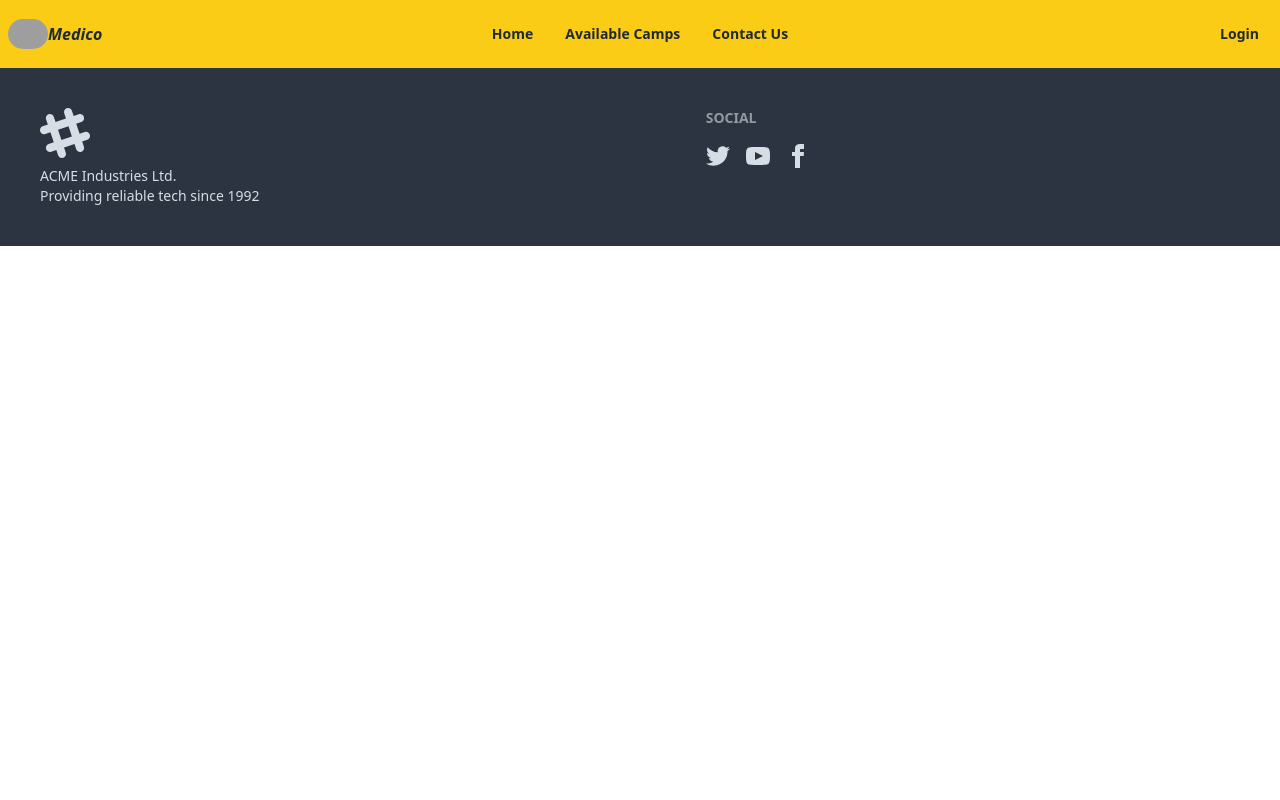
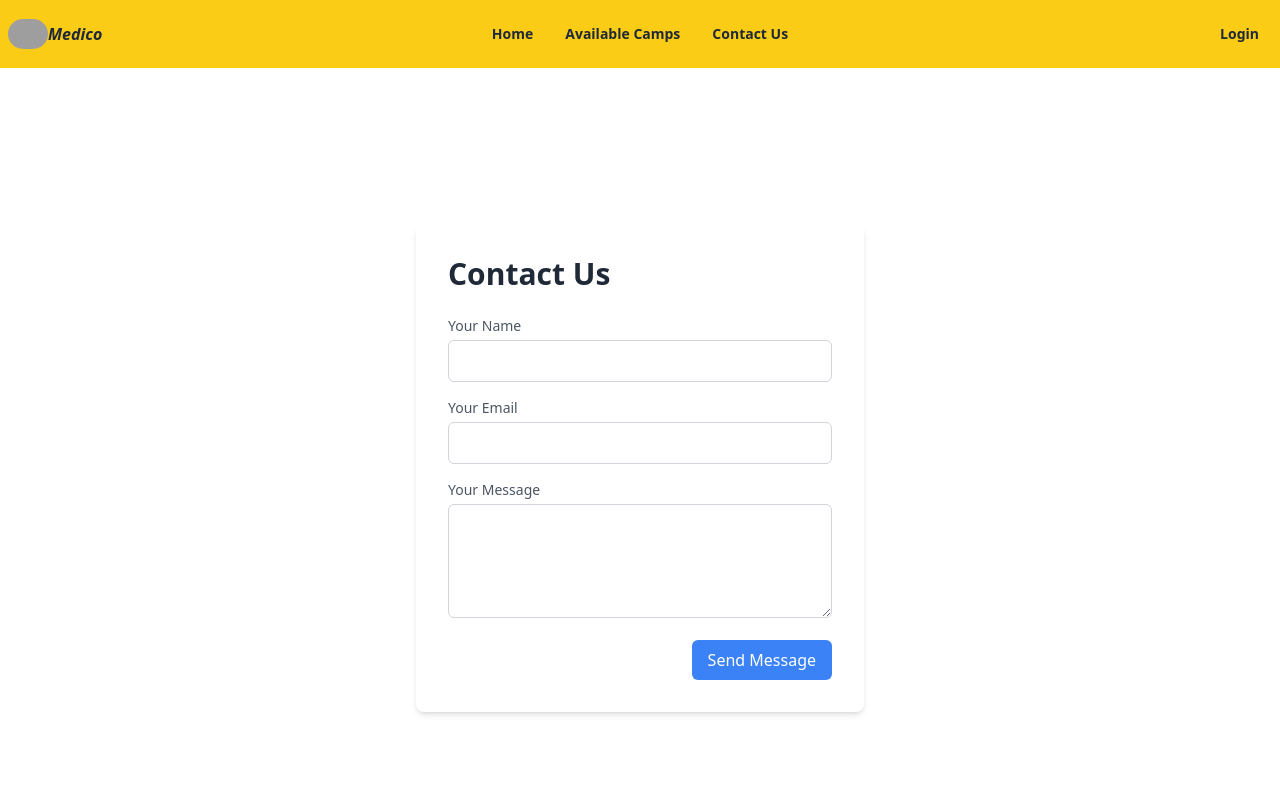
Before and after one commit to Rasibul/medical-camp-client-site, a React (Vite) app: page /contactUs in a window 1280 px wide. Shown: the top 800 px of the page. Built offline with nearby package versions, Linux system fonts and the light colour scheme; no server answers; grey boxes are pictures that could not be loaded.

Commit message:
create a contact page and error page

```diff
--- a/src/Pages/ContactUs/ContactUs.jsx
+++ b/src/Pages/ContactUs/ContactUs.jsx
@@ -1,9 +1,50 @@
-
+import { Link } from "react-router-dom";
 
 const ContactUs = () => {
     return (
-        <div>
-
+        <div className="">
+            <div className="min-h-screen flex items-center justify-center ">
+                <div className="bg-white p-8 rounded-lg shadow-md max-w-md w-full">
+                    <h2 className="text-3xl font-semibold text-gray-800 mb-6">Contact Us</h2>
+                    <form action="#" method="post">
+                        <div className="mb-4">
+                            <label htmlFor="name" className="block text-sm font-medium text-gray-600">Your Name</label>
+                            <input
+                                type="text"
+                                id="name"
+                                name="name"
+                                className="mt-1 p-2 w-full border border-gray-300 rounded-md focus:outline-none focus:border-blue-500"
+                                required
+                            />
+                        </div>
+                        <div className="mb-4">
+                            <label htmlFor="email" className="block text-sm font-medium text-gray-600">Your Email</label>
+                            <input
+                                type="email"
+                                id="email"
+                                name="email"
+                                className="mt-1 p-2 w-full border border-gray-300 rounded-md focus:outline-none focus:border-blue-500"
+                                required
+                            />
+                        </div>
+                        <div className="mb-4">
+                            <label htmlFor="message" className="block text-sm font-medium text-gray-600">Your Message</label>
+                            <textarea
+                                id="message"
+                                name="message"
+                                rows="4"
+                                className="mt-1 p-2 w-full border border-gray-300 rounded-md focus:outline-none focus:border-blue-500"
+                                required
+                            ></textarea>
+                        </div>
+                        <div className="flex justify-end">
+                            <Link to="/error">
+                                <button type="submit" className="bg-blue-500 text-white px-4 py-2 rounded-md hover:bg-blue-700">Send Message</button>
+                            </Link>
+                        </div>
+                    </form>
+                </div>
+            </div>
         </div>
     );
 };
--- /dev/null
+++ b/src/Pages/ErrorPage/ErrorPage.jsx
@@ -0,0 +1,18 @@
+import { Link } from "react-router-dom";
+
+
+const ErrorPage = () => {
+    return (
+        <div className="min-h-screen flex items-center justify-center bg-gradient-to-r from-blue-500 to-yellow-500 text-white">
+            <div className="text-center">
+                <h2 className="text-6xl font-bold mb-4">Oops!</h2>
+                <p className="text-lg mb-8">{"Something went wrong. This page doesn't exist."}</p>
+                <Link to="/">
+                    <button  className="bg-yellow-400 hover:bg-yellow-500 text-gray-800 px-6 py-3 rounded-full text-lg">Go Home</button>
+                </Link>
+            </div>
+        </div>
+    );
+};
+
+export default ErrorPage;
--- a/src/Pages/Home/Header/Banner/Banner.jsx
+++ b/src/Pages/Home/Header/Banner/Banner.jsx
@@ -3,7 +3,7 @@ import "react-responsive-carousel/lib/styles/carousel.min.css";
 
 const Banner = () => {
     return (
-        <div className="text-center max-w-[1300px] mx-auto">
+        <div className="text-center">
             <Carousel>
                 <div>
                     <img src="https://i.ibb.co/Ss3vVq7/Banner-1.jpg" />
--- a/src/Pages/Home/Header/NavBar/NavBar.jsx
+++ b/src/Pages/Home/Header/NavBar/NavBar.jsx
@@ -11,7 +11,7 @@ const Navbar = () => {
     </>
 
     return (
-        <div className="navbar  max-w-[1300px] mx-auto  bg-yellow-400">
+        <div className="navbar    bg-yellow-400">
             <div className="navbar-start">
                 <div className="dropdown">
                     <label tabIndex={0} className="btn btn-ghost lg:hidden">
--- a/src/Router/route.jsx
+++ b/src/Router/route.jsx
@@ -5,12 +5,14 @@ import AvailableCamps from "../Pages/AvailableCamps/AvailableCamps";
 import ContactUs from "../Pages/ContactUs/ContactUs";
 import Login from "../Pages/Login/Login";
 import Register from "../Pages/Register/Register";
+import ErrorPage from "../Pages/ErrorPage/ErrorPage";
 
 
 const route = createBrowserRouter([
     {
         path: '',
         element: <MainLayOut></MainLayOut>,
+        errorElement:<ErrorPage></ErrorPage>,
         children: [
             {
                 path: '',
```
